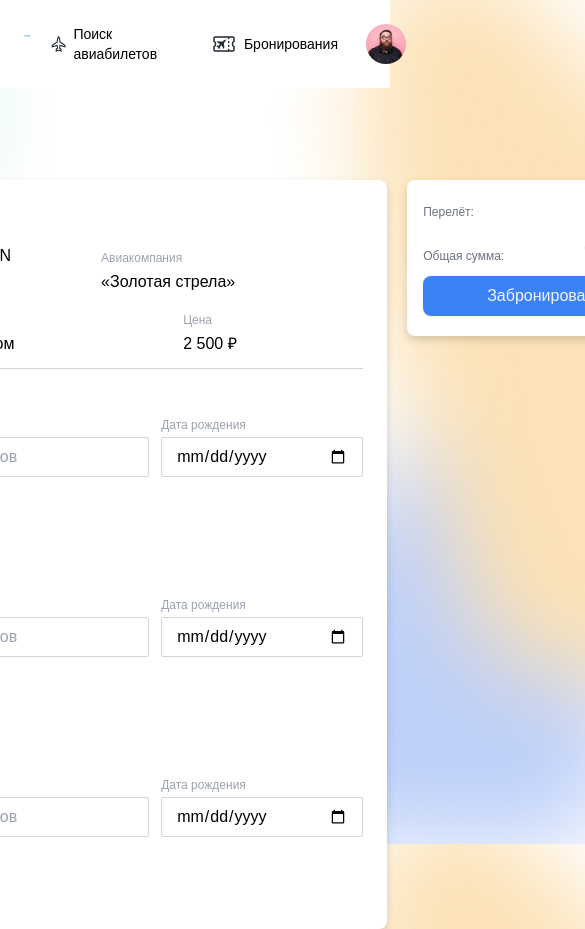
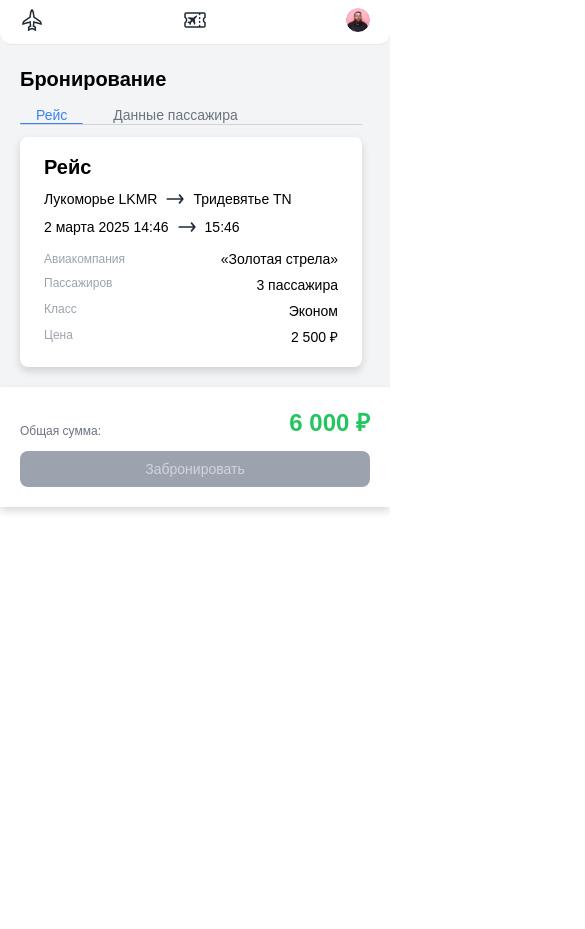
Before and after one commit to diplom-misis/booking, a Next.js app in the folder booking-nextjs-app/: page /booking-page in a window 390 px wide. Shown: the top 929 px of the page, 585 px wide, since content can reach past the window. After the commit the page ends 844 px from the top, so only its background shows below. Built offline with nearby package versions, Linux system fonts and the light colour scheme.

Commit message:
добавлена мобильная вёрстка booking-page и layout

```diff
--- a/booking-nextjs-app/src/components/separator.tsx
+++ b/booking-nextjs-app/src/components/separator.tsx
@@ -1 +1 @@
-export const Separator = () => <div className='bg-gray-300 h-px w-full'></div>;
+export const Separator = () => <div className='bg-gray-300 h-px hidden md:flex'></div>;
--- a/booking-nextjs-app/src/pages/booking-page/index.tsx
+++ b/booking-nextjs-app/src/pages/booking-page/index.tsx
@@ -30,7 +30,13 @@ export default function BookingPage() {
   const passportSeriesError = !/^[0-9]*$/.test(passportSeries);
   const passportNumberError = !/^[0-9]*$/.test(passportNumber);
 
-  const formValid = !(
+  const formValid =
+    !!firstName &&
+    !!lastName &&
+    !!birthday &&
+    !!passportSeries &&
+    !!passportNumber &&
+    !(
       firstNameError ||
       lastNameError ||
       passportSeriesError ||
@@ -76,6 +82,10 @@ export default function BookingPage() {
     passengerEnding = 'пассажиров';
   }
 
+  const [currentTab, setCurrentTab] = useState<'flight' | 'passengerData'>(
+    'flight'
+  );
+
   const handleSubmit = (e: SyntheticEvent) => {
     e.preventDefault();
 
@@ -92,48 +102,89 @@ export default function BookingPage() {
 
   return (
     <Layout>
-      <div className='flex flex-col justify-self-center'>
-        <div className='flex items-center gap-2 mb-6'>
-          <Arrow />
-          <h1 className='text-3xl font-bold'>Бронирование</h1>
+      <div className='flex flex-col justify-self-center w-full md:w-auto gap-3'>
+        <div className='flex items-center gap-2 md:mb-6'>
+          <Arrow className='hidden lg:inline' />
+          <h1 className='text-xl md:text-3xl font-bold'>Бронирование</h1>
         </div>
-        <form className='flex gap-5' onSubmit={handleSubmit}>
-          <div>
-            <div className='flex flex-col gap-3 bg-white px-6 py-5 shadow-[0_4px_8px_rgba(0,0,0,0.15)] rounded-lg'>
-              <h2 className='text-2xl font-bold'>Рейс</h2>
-              <div className='flex justify-between items-center'>
-                <div className='flex flex-col gap-2'>
-                  <div className='flex gap-2 items-center'>
+        <nav className='inline md:hidden'>
+          <ul className='flex gap-3.5 relative after:content-[""] after:h-[1px] after:bg-gray-300 after:absolute after:w-full after:bottom-0 after:left-0 after:rounded-full'>
+            <li
+              className={`flex relative px-4 text-sm ${
+                currentTab === 'flight'
+                  ? 'text-blue-500 after:content-[""] after:h-0.5 after:bg-blue-500 after:absolute after:w-full after:bottom-0 after:left-0 after:rounded-full'
+                  : 'text-gray-500'
+              }`}
+              onClick={() => setCurrentTab('flight')}
+            >
+              Рейс
+            </li>
+            <li
+              className={`flex relative px-4 text-sm ${
+                currentTab === 'passengerData'
+                  ? 'text-blue-500 after:content-[""] after:h-0.5 after:bg-blue-500 after:absolute after:w-full after:bottom-0 after:left-0 after:rounded-full'
+                  : 'text-gray-500'
+              }`}
+              onClick={() => setCurrentTab('passengerData')}
+            >
+              Данные пассажира
+            </li>
+          </ul>
+        </nav>
+        <form
+          className='flex flex-col gap-5 lg:flex-row'
+          onSubmit={handleSubmit}
+        >
+          <div
+            className={`flex flex-col md:gap-3 bg-white px-6 py-5 shadow-[0_4px_8px_rgba(0,0,0,0.15)] rounded-lg`}
+          >
+            <div
+              className={`flex flex-col md:gap-3 bg-white ${
+                currentTab === 'flight' ? 'flex' : 'hidden'
+              } md:flex`}
+            >
+              <h2 className='text-xl md:text-2xl font-bold mb-3 md:mb-0 leading-none'>
+                Рейс
+              </h2>
+              <div className='flex flex-col justify-between items-center md:flex-row gap-3'>
+                <div className='flex flex-col gap-2 self-start'>
+                  <div className='flex gap-2 items-center text-sm md:text-base'>
                     <p>{`${fromCity} ${fromAirport}`}</p>
                     <Arrow className='rotate-180 w-5 h-2.5' />
                     <p>{`${toCity} ${toAirport}`}</p>
                   </div>
-                  <div className='flex gap-2 items-center'>
+                  <div className='flex gap-2 items-center text-sm md:text-base'>
                     <p>{`${dateFrom} ${timeFrom}`}</p>
                     <Arrow className='rotate-180 w-5 h-2.5' />
                     <p>{dayTo > dayFrom ? `${dateTo} ${timeTo}` : timeTo}</p>
                   </div>
                 </div>
-                <div className='flex flex-col gap-1 mr-32'>
-                  <p className='text-gray-400 text-xs'>Авиакомпания</p>
-                  <p>«{company}»</p>
+                <div className='flex md:flex-col gap-1 md:mr-32 items-center self-stretch md:self-start md:items-start justify-between mb-1.5'>
+                  <p className='text-gray-400 text-xs h-4'>Авиакомпания</p>
+                  <p className='text-sm md:text-base'>«{company}»</p>
                 </div>
               </div>
-              <div className='flex'>
-                <div className='flex flex-col gap-1 w-[225px]'>
+              <div className='flex flex-col md:flex-row gap-1.5'>
+                <div className='flex flex-row gap-1 md:w-[225px] md:flex-col justify-between'>
                   <p className='text-gray-400 text-xs'>Пассажиров</p>
-                  <p>{`${passengerCount} ${passengerEnding}`}</p>
+                  <p className='text-sm md:text-base'>{`${passengerCount} ${passengerEnding}`}</p>
                 </div>
-                <div className='flex flex-col gap-1 w-[225px]'>
+                <div className='flex flex-row gap-1 md:w-[225px] md:flex-col justify-between'>
                   <p className='text-gray-400 text-xs'>Класс</p>
-                  <p>Эконом</p>
+                  <p className='text-sm md:text-base'>Эконом</p>
                 </div>
-                <div className='flex flex-col gap-1'>
+                <div className='flex flex-row gap-1 md:w-[180px] md:flex-col justify-between'>
                   <p className='text-gray-400 text-xs'>Цена</p>
-                  <p>2 500 ₽</p>
+                  <p className='text-sm md:text-base'>2 500 ₽</p>
+                </div>
               </div>
             </div>
             <Separator />
+            <div
+              className={`flex flex-col gap-3 ${
+                currentTab === 'passengerData' ? 'flex' : 'hidden'
+              } md:flex`}
+            >
               {(() => {
                 const passengers = [];
                 for (let count = 1; count <= passengerCount; count++) {
@@ -141,19 +192,19 @@ export default function BookingPage() {
                     <div key={count}>
                       <div className='flex flex-col gap-3'>
                         <h3 className='font-bold'>Данные пассажира {count}</h3>
-                        <div className='flex justify-between gap-3'>
+                        <div className='flex flex-col md:flex-row gap-3'>
                           <div className='flex flex-col gap-1'>
                             <p className='text-gray-400 text-xs'>Имя</p>
                             <input
                               type='text'
-                              className='border border-gray-300 rounded-sm px-3.5 py-2 w-[202px] hover:border-gray-400 focus:outline-none focus:border-blue-500 h-10 invalid:border-red-500'
+                              className='border border-gray-300 rounded-sm px-3.5 py-2 w-full md:w-[202px] hover:border-gray-400 focus:outline-none focus:border-blue-500 h-10 invalid:border-red-500 placeholder:text-sm md:placeholder:text-base'
                               placeholder='Ярополк'
                               value={firstName}
                               onChange={(e) => setFirstName(e.target.value)}
                               pattern='[A-za-zА-яа-я\-]*$'
                             />
                             {firstNameError && (
-                              <p className='text-xs text-red-500 max-w-[202px]'>
+                              <p className='text-xs text-red-500 w-full md:max-w-[202px]'>
                                 Имя может содержать только буквы и дефис
                               </p>
                             )}
@@ -162,14 +213,14 @@ export default function BookingPage() {
                             <p className='text-gray-400 text-xs'>Фамилия</p>
                             <input
                               type='text'
-                              className='border border-gray-300 rounded-sm px-3.5 py-2 w-[202px] hover:border-gray-400 focus:outline-none focus:border-blue-500 h-10 invalid:border-red-500'
+                              className='border border-gray-300 rounded-sm px-3.5 py-2 w-full md:w-[202px] hover:border-gray-400 focus:outline-none focus:border-blue-500 h-10 invalid:border-red-500 placeholder:text-sm md:placeholder:text-base'
                               placeholder='Иванов'
                               value={lastName}
                               onChange={(e) => setLastName(e.target.value)}
                               pattern='[A-za-zА-яа-я\-]*$'
                             />
                             {lastNameError && (
-                              <p className='text-xs text-red-500 max-w-[202px]'>
+                              <p className='text-xs text-red-500 w-full md:max-w-[202px]'>
                                 Фамилия может содержать только буквы и дефис
                               </p>
                             )}
@@ -180,7 +231,7 @@ export default function BookingPage() {
                             </p>
                             <input
                               type='date'
-                              className='border border-gray-300 rounded-sm px-3.5 py-2 w-[202px] hover:border-gray-400 focus:outline-none focus:border-blue-500 h-10 invalid:border-red-500'
+                              className='border border-gray-300 rounded-sm px-3.5 py-2 w-full md:w-[202px] hover:border-gray-400 focus:outline-none focus:border-blue-500 h-10 invalid:border-red-500 placeholder:text-sm md:placeholder:text-base'
                               placeholder='04.06.1993'
                               value={birthday}
                               onChange={(e) => setBirthday(e.target.value)}
@@ -198,7 +249,7 @@ export default function BookingPage() {
                               <div className='flex flex-col gap-1'>
                                 <input
                                   type='text'
-                                  className='border border-gray-300 rounded-sm px-[14px] py-2 w-24 hover:border-gray-400 focus:outline-none focus:border-blue-500 h-10 invalid:border-red-500'
+                                  className='border border-gray-300 rounded-sm px-[14px] py-2 w-full md:w-24 hover:border-gray-400 focus:outline-none focus:border-blue-500 h-10 invalid:border-red-500 placeholder:text-sm md:placeholder:text-base'
                                   placeholder='7341'
                                   value={passportSeries}
                                   onChange={(e) =>
@@ -208,7 +259,7 @@ export default function BookingPage() {
                                   pattern='\d'
                                 />
                                 {passportSeriesError && (
-                                  <p className='text-xs text-red-500 max-w-24'>
+                                  <p className='text-xs text-red-500 max-w-36 md:max-w-24'>
                                     Серия паспорта может содержать только цифры
                                   </p>
                                 )}
@@ -216,7 +267,7 @@ export default function BookingPage() {
                               <div className='flex flex-col gap-1'>
                                 <input
                                   type='text'
-                                  className='border border-gray-300 rounded-sm px-[14px] py-2 w-24 hover:border-gray-400 focus:outline-none focus:border-blue-500 h-10 invalid:border-red-500'
+                                  className='border border-gray-300 rounded-sm px-[14px] py-2 w-full md:w-24 hover:border-gray-400 focus:outline-none focus:border-blue-500 h-10 invalid:border-red-500 placeholder:text-sm md:placeholder:text-base'
                                   placeholder='71 34 30'
                                   value={passportNumber}
                                   onChange={(e) =>
@@ -226,7 +277,7 @@ export default function BookingPage() {
                                   pattern='\d'
                                 />
                                 {passportNumberError && (
-                                  <p className='text-xs text-red-500 max-w-24'>
+                                  <p className='text-xs text-red-500 max-w-36 md:max-w-24'>
                                     Номер паспорта может содержать только цифры
                                   </p>
                                 )}
@@ -242,8 +293,8 @@ export default function BookingPage() {
               })()}
             </div>
           </div>
-          <div className='flex flex-col gap-3 bg-white rounded-lg px-4 py-5 shadow-[0_4px_8px_rgba(0,0,0,0.15)] self-start'>
-            <div className='flex justify-between items-end'>
+          <div className='flex flex-col gap-3 bg-white md:rounded-lg px-5 md:px-4 py-5 shadow-[0_4px_8px_rgba(0,0,0,0.15)] self-start w-screen md:w-auto ms-[-20px] md:ms-0'>
+            <div className='justify-between items-end hidden md:flex'>
               <p className='text-gray-500 text-xs'>Перелёт:</p>
               <p className='text-sm'>2 500 ₽</p>
             </div>
@@ -253,7 +304,7 @@ export default function BookingPage() {
             </div>
             <button
               type='submit'
-              className='bg-blue-500 text-gray-100 px-16 py-2 rounded-lg hover:bg-blue-600 active:bg-blue-700 disabled:bg-gray-400 disabled:text-gray-300'
+              className='bg-blue-500 text-gray-100 px-16 py-2 rounded-lg hover:bg-blue-600 active:bg-blue-700 disabled:bg-gray-400 disabled:text-gray-300 text-sm md:text-base'
               disabled={!formValid}
             >
               Забронировать
--- a/booking-nextjs-app/src/pages/layout.tsx
+++ b/booking-nextjs-app/src/pages/layout.tsx
@@ -5,11 +5,11 @@ import Link from 'next/link';
 
 export function Layout({ children }: { children: React.ReactNode }) {
   return (
-    <div>
-      <header className='px-6 py-4 bg-white flex justify-between mb-8'>
-        <Logo />
-        <nav className='flex gap-2'>
-          <div className='flex gap-1.5 px-5 py-2 items-center [&_path]:hover:stroke-blue-600 hover:text-blue-500 cursor-pointer'>
+    <div className='bg-gray-100 md:bg-[url(../images/layout-bg.jpg)] bg-fixed bg-cover bg-center'>
+      <header className='px-5 pt-2 pb-3 md:px-6 md:py-4 bg-white flex justify-between rounded-b-xl md:rounded-none border-b border-gray-200'>
+        <Logo className='hidden md:inline'/>
+        <nav className='flex gap-2 justify-between md:justify-end w-full'>
+          <div className='flex gap-1.5 md:px-5 md:py-2 items-center [&_path]:hover:stroke-blue-600 hover:text-blue-500 cursor-pointer'>
             <svg
               width='24'
               height='24'
@@ -23,9 +23,9 @@ export function Layout({ children }: { children: React.ReactNode }) {
                 strokeWidth='1.5'
               />
             </svg>
-            <Link href='/booking-airplane' className='text-sm'>Поиск авиабилетов</Link>
+            <Link href='/booking-airplane' className='text-sm hidden md:inline'>Поиск авиабилетов</Link>
           </div>
-          <div className='flex gap-2 px-5 py-2 items-center [&_path]:hover:stroke-blue-600 hover:text-blue-500 cursor-pointer'>
+          <div className='flex gap-2 md:px-5 md:py-2 items-center [&_path]:hover:stroke-blue-600 hover:text-blue-500 cursor-pointer'>
             <svg
               width='24'
               height='24'
@@ -45,12 +45,14 @@ export function Layout({ children }: { children: React.ReactNode }) {
                 fill='#1F2937'
               />
             </svg>
-            <Link href='/booking-page' className='text-sm'>Бронирования</Link>
+            <Link href='/booking-page' className='text-sm hidden md:inline'>Бронирования</Link>
           </div>
-          <Image src={defaultAvatar} width={40} height={40} className='outline-1 rounded-full hover:outline hover:outline-blue-600 active:outline-2 cursor-pointer' alt="Аватар пользователя"/>
+          <Image src={defaultAvatar} width={40} height={40} className='outline-1 rounded-full hover:outline hover:outline-blue-600 active:outline-2 cursor-pointer w-6 h-6 md:w-10 md:h-10' alt="Аватар пользователя"/>
         </nav>
       </header>
-      {children}
+      <div className='pl-5 pr-7 pt-5 md:py-8'>
+        {children}
+      </div>
     </div>
   );
 }
--- a/booking-nextjs-app/src/styles/globals.css
+++ b/booking-nextjs-app/src/styles/globals.css
@@ -16,8 +16,4 @@
 
 body {
   font-family: Arial, Helvetica, sans-serif;
-  background-image: url(../images/layout-bg.jpg);
-  background-attachment: fixed;
-  background-size: cover;
-  background-position: center;
 }
```
Lines whose indentation alone changed are shown as unchanged.
